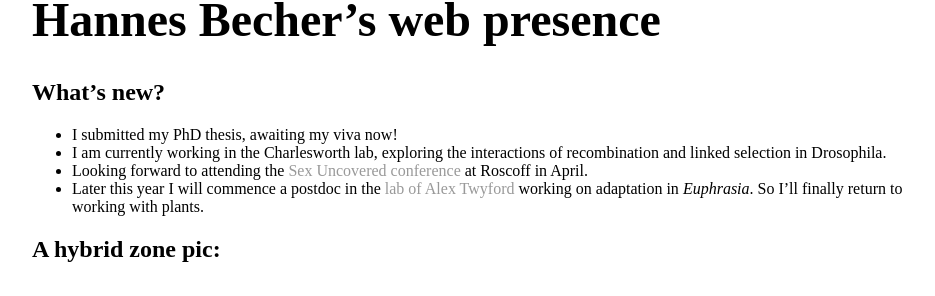
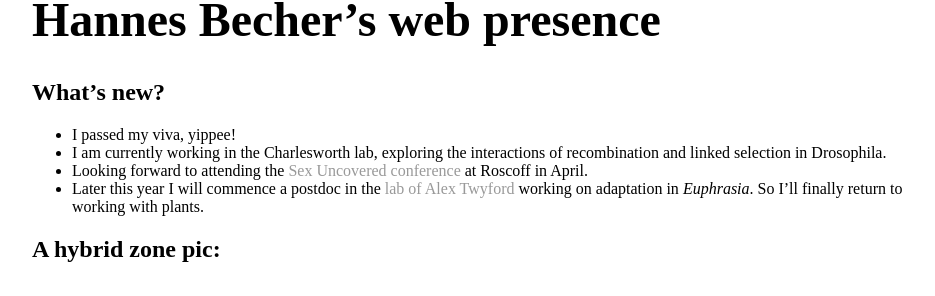
Before and after one commit to hannesbecher/hannesbecher.github.io, a Jekyll site: the page built from index.md, in a window 1280 px wide. Shown: the part 118-414 px from the top of the page, without its empty margins (160-1095 px from the left). Built offline with Jekyll 4.4.1, drawn with Linux system fonts in a browser that asks for light colours.

Commit message:
Update index.md

```diff
--- a/index.md
+++ b/index.md
@@ -6,7 +6,7 @@ title: Hannes Becher, Doctoral Researcher
 # Hannes Becher's web presence
 
 ## What's new?
-* I submitted my PhD thesis, awaiting my viva now!
+* I passed my viva, yippee!
 * I am currently working in the Charlesworth lab, exploring the interactions of recombination and linked selection in Drosophila.
 * Looking forward to attending the [Sex Uncovered conference](http://www.cnrs.fr/insb/cjm/2018/Schwander_e.html) at Roscoff in April.
 * Later this year I will commence a postdoc in the [lab of Alex Twyford](http://twyford.bio.ed.ac.uk) working on adaptation in *Euphrasia*. So I'll finally return to working with plants.
```
